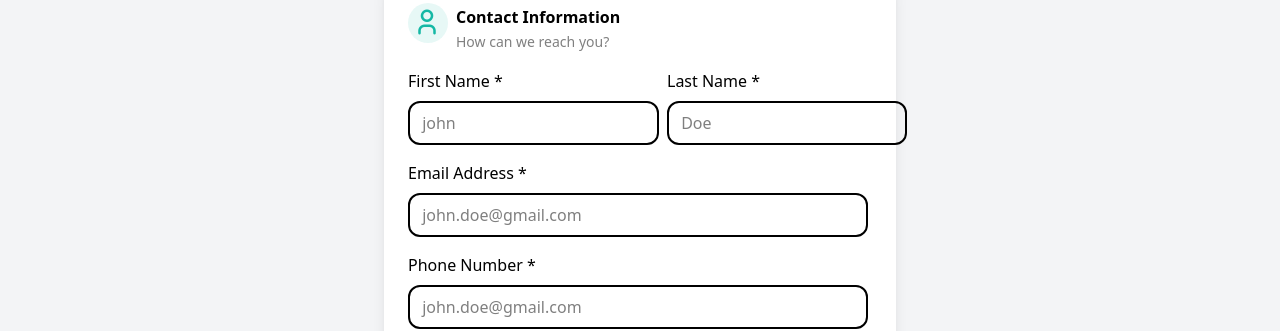
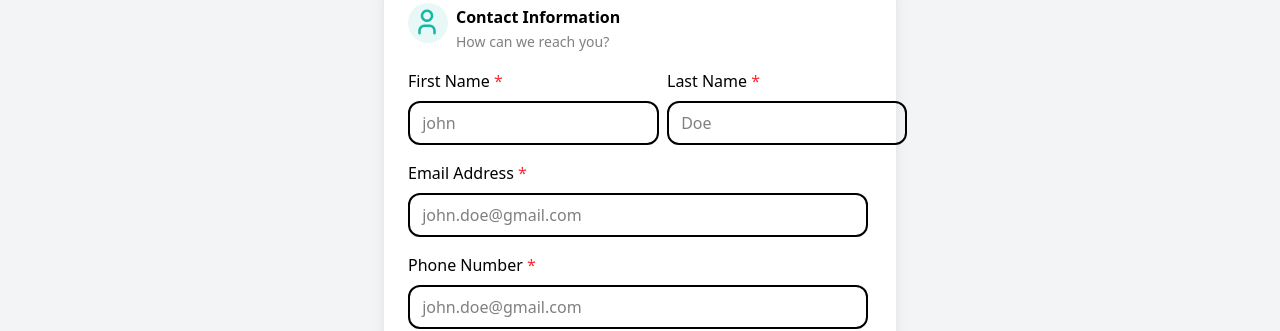
Before and after one commit to Hisham-AlAhmad/Checkout, a React (Vite) app: page /contact in a window 1280 px wide. Shown: the part 245-576 px from the top of the page. Built offline with nearby package versions, Linux system fonts and the light colour scheme.

Commit message:
Small update (contact dots are red now)

```diff
--- a/src/components/Contact.jsx
+++ b/src/components/Contact.jsx
@@ -2,24 +2,24 @@ function Contact() {
 
   return (
     <>
-      <div className="max-w-lg rounded-2xl  bg-white p-6 shadow-lg mx-auto mt-10 ">
-        <div  className="flex">
-          <i className="ti ti-user text-[var(--primary)] rounded-full w-10 h-10 text-3xl p-1 bg-[#14b8a51a] mr-2 mt-2  "></i>
+      <div className="max-w-lg rounded-2xl bg-white p-6 shadow-lg mx-auto mt-10">
+        <div className="flex">
+          <i className="ti ti-user text-(--primary) rounded-full w-10 h-10 text-3xl p-1 bg-[#14b8a51a] mr-2 mt-2  "></i>
           <h1 className="font-bold mt-2.5">
             Contact Information
             <br />
             <span className="font-normal text-sm text-[grey] ">How can we reach you?</span>
           </h1></div>
         <div className="flex">
-          <p className="pt-4 pr-2">First Name <span className="text-[black]">*</span><input className="rounded-xl p-2 border-2 border-black-500 mt-2" placeholder=" john" type="text"></input></p>
+          <p className="pt-4 pr-2">First Name <span className="text-red-500">*</span><input className="rounded-xl p-2 border-2 border-black-500 mt-2" placeholder=" john" type="text"></input></p>
 
-        <p className="pt-4 ">Last Name <span className="text-[black]">*</span><input className="rounded-xl p-2 border-2 border-black-500 mt-2 w-60 " placeholder=" Doe" type="text"></input></p>
+          <p className="pt-4 ">Last Name <span className="text-red-500">*</span><input className="rounded-xl p-2 border-2 border-black-500 mt-2 w-60 " placeholder=" Doe" type="text"></input></p>
         </div>
         <div className="">
-        <p className="pt-4 pr-2">Email Address <span className="text-[black]">*</span><br /> <input className="rounded-xl p-2 border-2 border-black-500 mt-2 w-115" placeholder=" john.doe@gmail.com" type="text"></input></p>
+          <p className="pt-4 pr-2">Email Address <span className="text-red-500">*</span><br /> <input className="rounded-xl p-2 border-2 border-black-500 mt-2 w-115" placeholder=" john.doe@gmail.com" type="text"></input></p>
         </div>
         <div className="">
-        <p className="pt-4 pr-2">Phone Number <span className="text-[black]">*</span><br /> <input className="rounded-xl p-2 border-2 border-black-500 mt-2 w-115" placeholder=" john.doe@gmail.com" type="text"></input></p>
+          <p className="pt-4 pr-2">Phone Number <span className="text-red-500">*</span><br /> <input className="rounded-xl p-2 border-2 border-black-500 mt-2 w-115" placeholder=" john.doe@gmail.com" type="text"></input></p>
           <p className="text-[gray] pl-1">For delivery updates</p>
         </div>
         <div className="flex">
--- a/src/components/Payment/Payment.jsx
+++ b/src/components/Payment/Payment.jsx
@@ -9,7 +9,7 @@ const Payment = () => {
     const [error, setError] = useState("");
 
     return (
-        <div className="mx-auto mt-16 max-w-lg rounded-2xl bg-white p-6 shadow-lg">
+        <div className="mx-auto mt-10 max-w-lg rounded-2xl bg-white p-6 shadow-lg">
 
             {/* Header */}
             <p className="mb-4 flex items-center font-bold">
```
Lines whose indentation alone changed are shown as unchanged.
